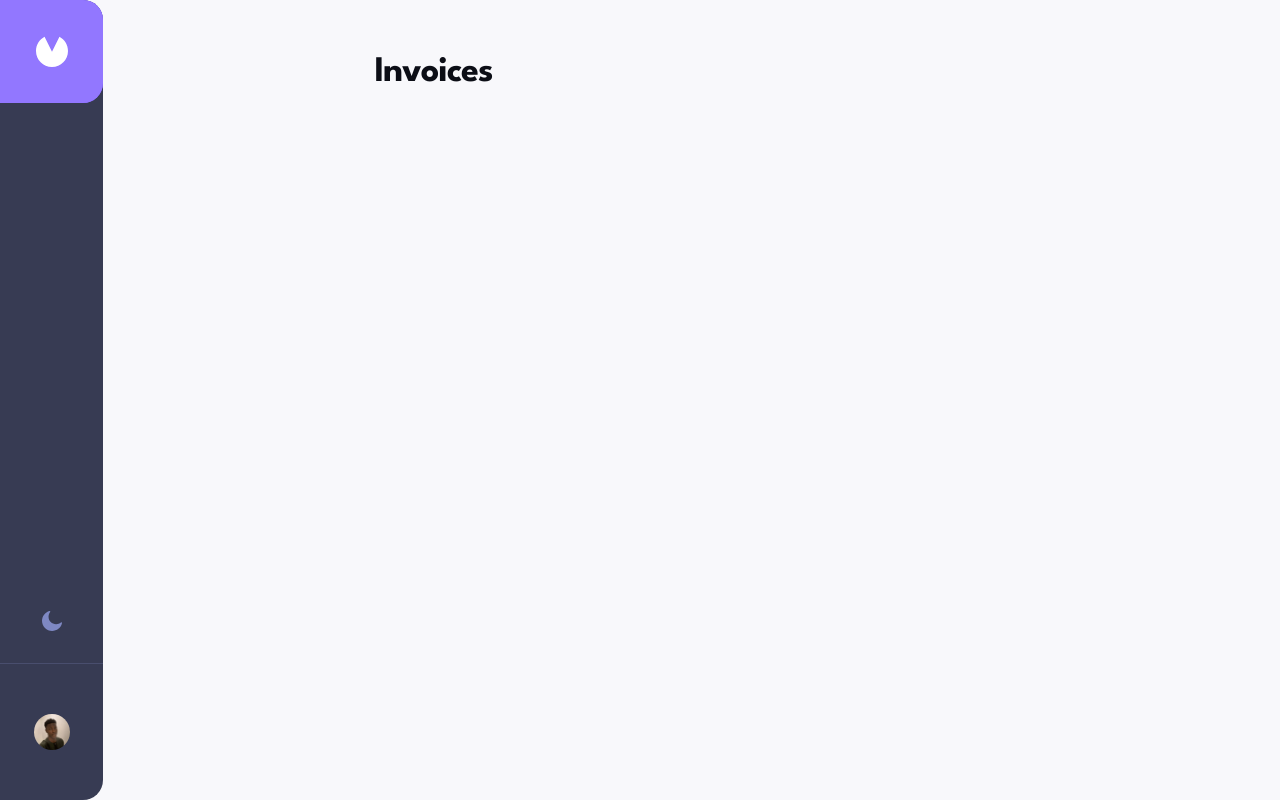
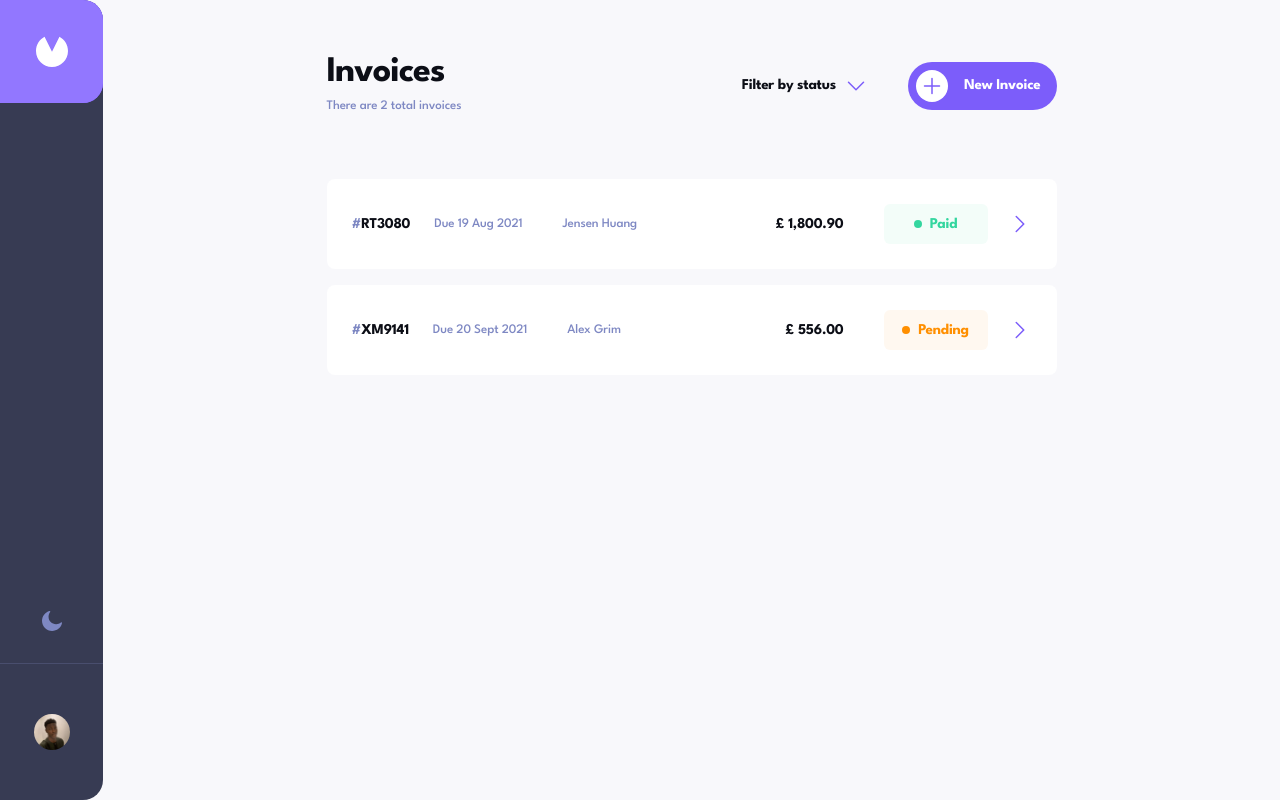
Before and after one commit to KoliOyama/HNG-Stage-2, a React (Vite) app: page / in a window 1280 px wide. Built offline with nearby package versions, Linux system fonts and the light colour scheme.

Commit message:
feat: implement invoice list header, cards, and status badges

```diff
--- a/package.json
+++ b/package.json
@@ -10,6 +10,7 @@
     "preview": "vite preview"
   },
   "dependencies": {
+    "@heroicons/react": "^2.2.0",
     "formik": "^2.4.9",
     "react": "^19.2.5",
     "react-dom": "^19.2.5",
--- /dev/null
+++ b/src/components/Button.jsx
@@ -0,0 +1,34 @@
+import React from 'react';
+
+const Button = ({ children, variant = 'primary', icon: Icon, onClick, className = '', ...props }) => {
+    const variantClasses = {
+        primary: 'btn-primary',
+        secondary: 'btn-secondary',
+        danger: 'btn-danger',
+        draft: 'btn-draft'
+    };
+
+    return (
+        <button
+            className={`${variantClasses[variant]} ${className} group`}
+            onClick={onClick}
+            {...props}
+        >
+            {/* Render icon if provided. Handles both image paths and React components. */}
+            {Icon && (
+                <span className="flex items-center justify-center w-8 h-8 bg-white rounded-full transition-all group-hover:rotate-90">
+                    {typeof Icon === 'string' ? (
+                        <img src={Icon} alt="" className="w-[24px] h-[24px]" />
+                    ) : (
+                        <Icon className="w-[24px] h-[24px] text-interactive-primary" />
+                    )}
+                </span>
+            )}
+            <span className="flex-1 text-center whitespace-nowrap">
+                {children}
+            </span>
+        </button>
+    );
+};
+
+export default Button;
--- /dev/null
+++ b/src/components/InvoiceCard.jsx
@@ -0,0 +1,57 @@
+import React from 'react';
+import { Link } from 'react-router-dom';
+import { ChevronRightIcon } from '@heroicons/react/24/solid';
+import { formatDate } from '@/utils/formatDate';
+import StatusBadge from '@/components/StatusBadge';
+
+const InvoiceCard = ({ invoice }) => {
+    const { id, paymentDue, clientName, total, status } = invoice;
+
+    return (
+        <Link
+            to={`/${id}`}
+            className="flex flex-col md:flex-row md:items-center justify-between bg-surface-card p-3 gap-3 rounded-lg shadow-card border border-transparent hover:border-interactive-primary transition-all duration-200"
+        >
+            {/* Top row on mobile / Left section on desktop */}
+            <div className="flex items-center justify-between md:justify-start md:gap-11">
+                <span className="text-h-s-variant text-content-primary">
+                    <span className="text-[#7E88C3]">#</span>{id}
+                </span>
+
+                <span className="md:hidden text-body-m text-content-secondary">
+                    {clientName}
+                </span>
+            </div>
+
+            {/* Bottom section on mobile / Middle & Right section on desktop */}
+            <div className="flex items-center justify-between md:flex-1 md:gap-10">
+                <div className="flex flex-col md:flex-row md:items-center md:gap-10">
+                    <span className="text-body-m text-content-secondary mb-1 md:mb-0 whitespace-nowrap">
+                        Due {formatDate(paymentDue)}
+                    </span>
+
+                    <span className="block md:hidden text-h-s-variant text-content-primary whitespace-nowrap">
+                        £ {total.toLocaleString('en-GB', { minimumFractionDigits: 2 })}
+                    </span>
+
+                    <span className="hidden md:block text-body-m text-content-secondary whitespace-nowrap">
+                        {clientName}
+                    </span>
+                </div>
+
+                <div className='flex flex-col md:flex-row md:items-center md:gap-10'>
+                    <span className="hidden md:block text-h-s-variant text-content-primary whitespace-nowrap">
+                        £ {total.toLocaleString('en-GB', { minimumFractionDigits: 2 })}
+                    </span>
+
+                    <div className="flex items-center gap-[20px]">
+                        <StatusBadge status={status} />
+                        <ChevronRightIcon className="hidden md:block w-3 h-3 text-interactive-primary" />
+                    </div>
+                </div>
+            </div>
+        </Link>
+    );
+};
+
+export default InvoiceCard;
--- /dev/null
+++ b/src/components/InvoiceListHeader.jsx
@@ -0,0 +1,38 @@
+import React from 'react';
+import { PlusIcon, ChevronDownIcon } from '@heroicons/react/24/solid';
+import Button from '@/components/Button';
+import data from '@/data.json';
+
+const InvoiceListHeader = () => {
+    const invoiceCount = data.length;
+
+    return (
+        <header className="flex items-center justify-between">
+            <div>
+                <h1 className="text-h-m md:text-h-l text-content-primary transition-colors">Invoices</h1>
+                <p className="text-body-m text-content-secondary mt-1">
+                    {/* Responsive text: shorter on mobile */}
+                    <span className="hidden md:inline">There are </span>
+                    {invoiceCount} total invoices
+                </p>
+            </div>
+
+            <div className="flex items-center gap-2 md:gap-10">
+                {/* Filter Placeholder */}
+                <button className="flex items-center gap-1 group">
+                    <span className="text-h-s-variant text-content-primary">
+                        Filter <span className="hidden md:inline">by status</span>
+                    </span>
+                    <ChevronDownIcon className="w-3 h-3 text-interactive-primary transition-transform group-hover:rotate-180" />
+                </button>
+
+                {/* New Invoice Button */}
+                <Button icon={PlusIcon}>
+                    New <span className="hidden md:inline">Invoice</span>
+                </Button>
+            </div>
+        </header>
+    );
+};
+
+export default InvoiceListHeader;
--- a/src/components/Layout.jsx
+++ b/src/components/Layout.jsx
@@ -8,7 +8,7 @@ const Layout = () => {
 
             {/* Main Content Area */}
             <main className="pt-[72px] md:pt-[80px] lg:pt-0 lg:pl-[103px]">
-                <div className="max-w-[730px] mx-auto px-6 py-8 md:py-14 lg:py-18">
+                <div className="w-full max-w-[730px] mx-auto px-3 sm:px-6 lg:px-0 py-8 md:py-14 lg:py-18">
                     {/* Page content will be rendered here */}
                     <Outlet />
                 </div>
--- /dev/null
+++ b/src/components/StatusBadge.jsx
@@ -0,0 +1,26 @@
+import React from 'react';
+
+const StatusBadge = ({ status }) => {
+    // Map the status to the specific modifier class defined in index.css
+    const statusClasses = {
+        paid: 'status-badge--paid',
+        pending: 'status-badge--pending',
+        draft: 'status-badge--draft'
+    };
+
+    // Map the status to the specific dot color class
+    const dotClasses = {
+        paid: 'bg-status-paid',
+        pending: 'bg-status-pending',
+        draft: 'bg-status-draft'
+    };
+
+    return (
+        <div className={`status-badge ${statusClasses[status] || statusClasses.draft}`}>
+            <span className={`status-badge__dot ${dotClasses[status] || dotClasses.draft}`} />
+            {status}
+        </div>
+    );
+};
+
+export default StatusBadge;
--- a/src/index.css
+++ b/src/index.css
@@ -98,3 +98,25 @@
     @apply bg-surface-default text-content-primary font-spartan transition-colors duration-300;
   }
 }
+
+@layer components {
+  /* Buttons */
+  .btn {
+    @apply inline-flex items-center justify-center gap-2 rounded-full font-spartan text-h-s-variant transition-all duration-200 cursor-pointer h-6 pl-1 pr-2;
+  }
+
+  .btn-primary   { @apply btn bg-interactive-primary text-content-inverted hover:bg-interactive-primary-light; }
+  .btn-secondary { @apply btn bg-interactive-secondary text-interactive-secondary-text hover:bg-interactive-secondary-hover; }
+  .btn-danger    { @apply btn bg-interactive-danger text-content-inverted hover:bg-interactive-danger-light; }
+  .btn-draft     { @apply btn bg-interactive-draft text-interactive-draft-text hover:bg-interactive-draft-hover; }
+
+  /* Status Badges */
+  .status-badge {
+    @apply inline-flex items-center justify-center gap-1 rounded-md h-10 text-h-s-variant capitalize w-[104px];
+  }
+  .status-badge__dot { @apply w-1 h-1 rounded-full; }
+
+  .status-badge--paid    { @apply bg-status-paid-muted text-status-paid; }
+  .status-badge--pending { @apply bg-status-pending-muted text-status-pending; }
+  .status-badge--draft   { @apply bg-status-draft-muted text-status-draft; }
+}
--- a/src/pages/InvoiceListPage.jsx
+++ b/src/pages/InvoiceListPage.jsx
@@ -1,11 +1,19 @@
 import React from 'react';
+import InvoiceListHeader from '@/components/InvoiceListHeader';
+import InvoiceCard from '@/components/InvoiceCard';
+import data from '@/data.json';
 
 const InvoiceListPage = () => {
     return (
-        <div>
-            <h1 className="text-h-l text-content-primary">Invoices</h1>
-            {/* Invoice list will go here */}
-        </div>
+        <section className='flex flex-col gap-4 md:gap-14 lg:gap-16'>
+            <InvoiceListHeader />
+
+            <div className="flex flex-col gap-2">
+                {data.map((invoice) => (
+                    <InvoiceCard key={invoice.id} invoice={invoice} />
+                ))}
+            </div>
+        </section>
     );
 };
 
--- a/tailwind.config.js
+++ b/tailwind.config.js
@@ -100,6 +100,9 @@ export default {
       boxShadow: {
         variant: "var(--shadow-main)",
       },
+      screens: {
+        'xs': '320px',
+      },
     },
   },
   plugins: [],
```
Also changed, not shown: 1 other file (tests, documents, lock files or other folders).
